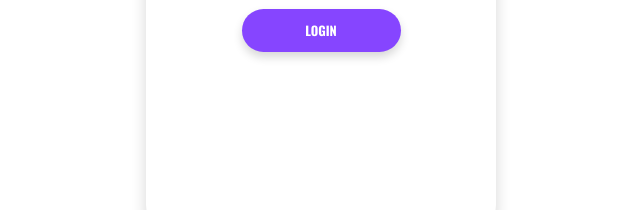
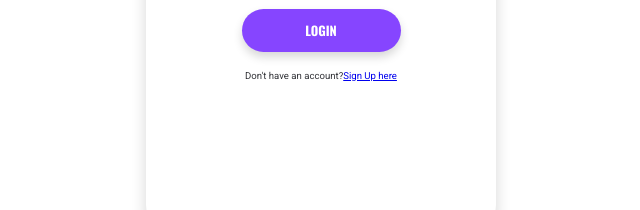
Before and after one commit to Johannafendrich/my-homie, a React (Create React App) app in the folder client/: page /login in a window 1280 px wide. Shown: the part 428-638 px from the top of the page, without its empty margins (319-959 px from the left). Built offline with nearby package versions, Linux system fonts and the light colour scheme.

Commit message:
Create additional text component and add to login page

```diff
--- /dev/null
+++ b/client/src/components/Supplement.js
@@ -0,0 +1,11 @@
+import styled from '@emotion/styled';
+
+const Supplement = styled.span`
+  display: flex;
+  flex-direction: row;
+  justify-content: center;
+  margin-top: 0.5rem;
+  font-size: 0.6rem;
+`;
+
+export default Supplement;
--- a/client/src/pages/Login.js
+++ b/client/src/pages/Login.js
@@ -1,4 +1,5 @@
 import React from 'react';
+import { Link } from 'react-router-dom';
 import BasicCard from '../components/BasicCard';
 import Container from '../components/Container';
 import InputField from '../components/Input';
@@ -7,8 +8,9 @@ import PasswordIcon from '../assets/password.svg';
 import Button from '../components/Button';
 import EuropeLogo from '../assets/Logo/Logo';
 import Form from '../components/Form';
+import Supplement from '../components/Supplement';
 
-function LoginForm() {
+function LoginArea() {
   const [userEmail, setUserEmail] = React.useState('');
   const [userPassword, setUserPassword] = React.useState('');
 
@@ -44,9 +46,13 @@ function LoginForm() {
           <Container>
             <Button>Login</Button>
           </Container>
+          <Supplement>
+            {"Don't have an account?"}
+            <Link to="/signUp">{'Sign Up here'}</Link>
+          </Supplement>
         </BasicCard>
       </Form>
     </>
   );
 }
-export default LoginForm;
+export default LoginArea;
```
